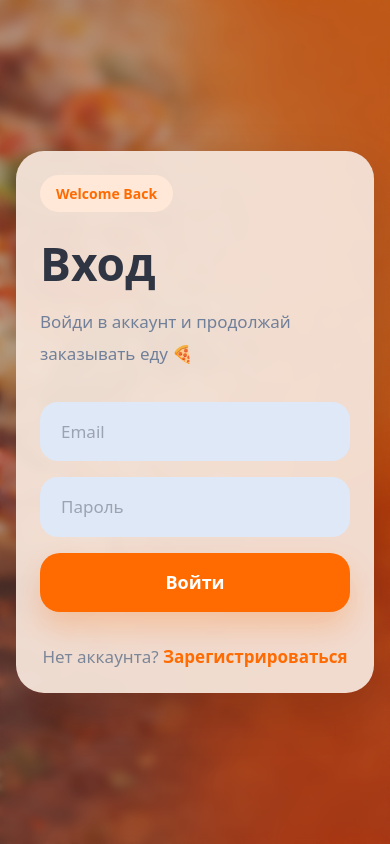
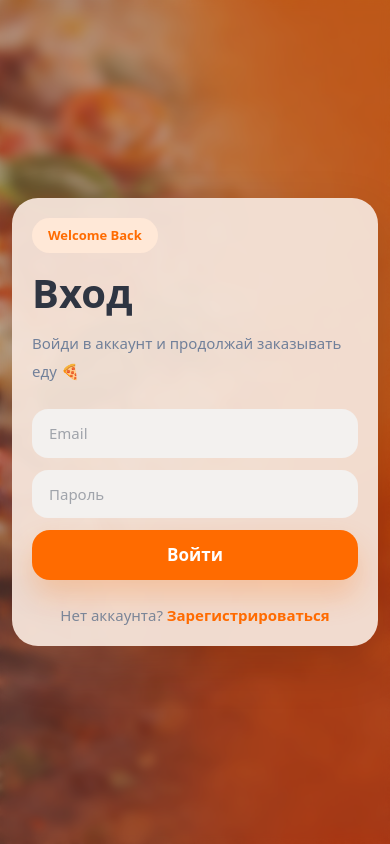
Before and after one commit to Ahror2006/Clickeat, a React (Vite) app: page /login in a window 390 px wide. Built offline with nearby package versions, Linux system fonts and the light colour scheme.

Commit message:
improve auth mobile pages

```diff
--- a/src/pages/login/page.tsx
+++ b/src/pages/login/page.tsx
@@ -1,4 +1,11 @@
-import { useRef, useState } from "react";
+import {
+  forwardRef,
+  useRef,
+  useState,
+  type ChangeEvent,
+  type FormEvent,
+  type KeyboardEvent,
+} from "react";
 import { Link, useNavigate } from "react-router";
 import { Helmet } from "react-helmet";
 import { useAuth } from "../../stores/auth.store";
@@ -22,15 +29,15 @@ export const LoginPage = () => {
   const [loading, setLoading] = useState(false);
 
   const focusNext = (
-    event: React.KeyboardEvent<HTMLInputElement>,
-    currentValue: string,
+    event: KeyboardEvent<HTMLInputElement>,
+    value: string,
     next?: React.RefObject<HTMLInputElement | null>
   ) => {
     if (event.key !== "Enter") return;
 
     event.preventDefault();
 
-    if (!currentValue.trim()) {
+    if (!value.trim()) {
       setError("Сначала заполни это поле");
       return;
     }
@@ -46,17 +53,16 @@ export const LoginPage = () => {
   };
 
   const handleChange =
-    (field: keyof typeof form) =>
-    (event: React.ChangeEvent<HTMLInputElement>) => {
+    (field: keyof typeof form) => (event: ChangeEvent<HTMLInputElement>) => {
       setForm((prev) => ({
         ...prev,
         [field]: event.target.value,
       }));
+
+      setError("");
     };
 
   const handleSubmit = async () => {
-    setError("");
-
     const email = form.email.trim().toLowerCase();
     const password = form.password.trim();
 
@@ -74,6 +80,7 @@ export const LoginPage = () => {
 
     try {
       setLoading(true);
+      setError("");
 
       const response = await api.post("/auth/login", {
         email,
@@ -88,17 +95,25 @@ export const LoginPage = () => {
 
       if (backendUser.role === "admin") {
         navigate("/admin");
-      } else if (backendUser.role === "employee") {
+        return;
+      }
+
+      if (backendUser.role === "employee") {
         navigate("/employee");
-      } else {
-        navigate("/");
+        return;
       }
+
+      navigate("/");
     } catch (err: any) {
-      const message = err?.response?.data?.message;
-      setError(message || "Неверный email или пароль");
+      setError(err?.response?.data?.message || "Неверный email или пароль");
     } finally {
       setLoading(false);
     }
+  };
+
+  const onSubmit = (event: FormEvent<HTMLFormElement>) => {
+    event.preventDefault();
+    void handleSubmit();
   };
 
   return (
@@ -112,42 +127,35 @@ export const LoginPage = () => {
         style={{ backgroundImage: `url(${AuthBg})` }}
       >
         <div className="absolute inset-0 bg-[rgba(30,20,10,0.28)] backdrop-blur-[4px]" />
+
         <div className="absolute inset-y-0 right-0 hidden w-[55%] bg-[radial-gradient(circle_at_center,rgba(255,125,0,0.92)_0%,rgba(255,110,0,0.86)_35%,rgba(255,110,0,0.68)_58%,rgba(255,110,0,0.20)_85%,transparent_100%)] lg:block" />
 
-        <div className="relative z-10 mx-auto flex min-h-screen max-w-[1400px] items-center justify-center gap-8 px-4 py-6 sm:px-8 lg:justify-between lg:py-10">
-          <div className="w-full max-w-[500px] rounded-[28px] bg-[#f5e4da]/95 p-6 shadow-[0_18px_50px_rgba(0,0,0,0.14)] sm:rounded-[34px] sm:p-10">
-            <div className="inline-flex rounded-full bg-[#ffe8d7] px-4 py-2 text-[14px] font-semibold text-[#ff6b00]">
+        <div className="relative z-10 mx-auto flex min-h-screen w-full max-w-[1400px] items-center justify-center px-3 py-4 sm:px-6 sm:py-6 lg:justify-between lg:px-8 lg:py-10">
+          <div className="w-full max-w-[500px] rounded-[26px] bg-[#f5e4da]/95 p-5 shadow-[0_18px_50px_rgba(0,0,0,0.14)] sm:p-8 lg:p-10">
+            <div className="inline-flex rounded-full bg-[#ffe8d7] px-4 py-2 text-[13px] font-semibold text-[#ff6b00] sm:text-[14px]">
               Welcome Back
             </div>
 
-            <h1 className="mt-7 text-[46px] font-extrabold leading-none text-[#2f3542] sm:text-[62px]">
+            <h1 className="mt-5 text-[40px] font-extrabold leading-none text-[#2f3542] sm:text-[54px] lg:text-[62px]">
               Вход
             </h1>
 
-            <p className="mt-5 text-[17px] leading-8 text-[#71809a] sm:text-[18px]">
+            <p className="mt-4 text-[15px] leading-7 text-[#71809a] sm:text-[17px] sm:leading-8">
               Войди в аккаунт и продолжай заказывать еду 🍕
             </p>
 
-            <form
-              onSubmit={(event) => {
-                event.preventDefault();
-                void handleSubmit();
-              }}
-              className="mt-8 space-y-4"
-            >
-              <Input
+            <form onSubmit={onSubmit} className="mt-6 space-y-3 sm:mt-8 sm:space-y-4">
+              <AuthInput
                 ref={emailRef}
                 type="email"
                 placeholder="Email"
                 value={form.email}
                 onChange={handleChange("email")}
-                onKeyDown={(event) =>
-                  focusNext(event, form.email, passwordRef)
-                }
+                onKeyDown={(event) => focusNext(event, form.email, passwordRef)}
                 autoComplete="email"
               />
 
-              <Input
+              <AuthInput
                 ref={passwordRef}
                 type="password"
                 placeholder="Пароль"
@@ -157,22 +165,22 @@ export const LoginPage = () => {
                 autoComplete="current-password"
               />
 
-              {error ? (
-                <div className="rounded-[18px] border border-[#ffd7d2] bg-[#fff3f1] px-4 py-3 text-[14px] font-medium text-[#d14d4d]">
+              {error && (
+                <div className="rounded-[16px] border border-[#ffd7d2] bg-[#fff3f1] px-4 py-3 text-[13px] font-semibold text-[#d14d4d] sm:text-[14px]">
                   {error}
                 </div>
-              ) : null}
+              )}
 
               <button
                 type="submit"
                 disabled={loading}
-                className="w-full rounded-[20px] bg-[#ff6b00] px-5 py-4 text-[18px] font-bold text-white shadow-[0_16px_30px_rgba(255,107,0,0.24)] transition hover:translate-y-[-1px] hover:bg-[#ff5b00] disabled:cursor-not-allowed disabled:opacity-60"
+                className="w-full rounded-[18px] bg-[#ff6b00] px-5 py-3 text-[17px] font-bold text-white shadow-[0_16px_30px_rgba(255,107,0,0.24)] transition hover:translate-y-[-1px] hover:bg-[#ff5b00] disabled:cursor-not-allowed disabled:opacity-60 sm:py-4 sm:text-[18px]"
               >
                 {loading ? "Входим..." : "Войти"}
               </button>
             </form>
 
-            <p className="mt-8 text-center text-[17px] text-[#7b8698]">
+            <p className="mt-6 text-center text-[15px] text-[#7b8698] sm:mt-8 sm:text-[17px]">
               Нет аккаунта?{" "}
               <Link to="/register" className="font-bold text-[#ff6b00]">
                 Зарегистрироваться
@@ -202,27 +210,14 @@ export const LoginPage = () => {
   );
 };
 
-const Input = ({
-  placeholder,
-  value,
-  onChange,
-  onKeyDown,
-  type = "text",
-  autoComplete,
-  ref,
-}: React.InputHTMLAttributes<HTMLInputElement> & {
-  ref?: React.Ref<HTMLInputElement>;
-}) => {
-  return (
-    <input
-      ref={ref}
-      type={type}
-      value={value}
-      onChange={onChange}
-      onKeyDown={onKeyDown}
-      placeholder={placeholder}
-      autoComplete={autoComplete}
-      className="auth-input w-full rounded-[18px] border border-transparent bg-[#dfe8f6] px-5 py-4 text-[17px] text-[#2f3542] outline-none transition focus:border-[#ffb37a] focus:bg-white"
-    />
-  );
-};
+const AuthInput = forwardRef<HTMLInputElement, React.InputHTMLAttributes<HTMLInputElement>>(
+  function AuthInput({ className = "", ...props }, ref) {
+    return (
+      <input
+        ref={ref}
+        {...props}
+        className={`w-full rounded-[16px] border border-transparent bg-[#f3f1ef] px-4 py-3 text-[15px] text-[#4d5868] outline-none transition focus:border-[#ff8b39] focus:bg-white sm:px-5 sm:py-4 sm:text-[16px] ${className}`}
+      />
+    );
+  }
+);
--- a/src/pages/register/page.tsx
+++ b/src/pages/register/page.tsx
@@ -1,4 +1,12 @@
-import { useMemo, useRef, useState } from "react";
+import {
+  forwardRef,
+  useMemo,
+  useRef,
+  useState,
+  type ChangeEvent,
+  type FormEvent,
+  type KeyboardEvent,
+} from "react";
 import { Link, useNavigate } from "react-router";
 import { Helmet } from "react-helmet";
 import { useAuth } from "../../stores/auth.store";
@@ -29,31 +37,28 @@ export const RegisterPage = () => {
   const [error, setError] = useState("");
   const [loading, setLoading] = useState(false);
 
-  const passwordTouched = form.password.length > 0;
-  const confirmTouched = form.confirmPassword.length > 0;
-
   const passwordStatus = useMemo(() => {
-    if (!passwordTouched) return null;
+    if (!form.password) return "empty";
     if (form.password.length < 8) return "short";
     return "ok";
-  }, [form.password, passwordTouched]);
+  }, [form.password]);
 
   const confirmStatus = useMemo(() => {
-    if (!confirmTouched) return null;
-    if (form.confirmPassword !== form.password) return "mismatch";
+    if (!form.confirmPassword) return "empty";
+    if (form.password !== form.confirmPassword) return "mismatch";
     return "ok";
-  }, [form.confirmPassword, form.password, confirmTouched]);
+  }, [form.password, form.confirmPassword]);
 
   const focusNext = (
-    event: React.KeyboardEvent<HTMLInputElement>,
-    currentValue: string,
+    event: KeyboardEvent<HTMLInputElement>,
+    value: string,
     next?: React.RefObject<HTMLInputElement | null>
   ) => {
     if (event.key !== "Enter") return;
 
     event.preventDefault();
 
-    if (!currentValue.trim()) {
+    if (!value.trim()) {
       setError("Сначала заполни это поле");
       return;
     }
@@ -69,20 +74,20 @@ export const RegisterPage = () => {
   };
 
   const handleChange =
-    (field: keyof typeof form) =>
-    (event: React.ChangeEvent<HTMLInputElement>) => {
+    (field: keyof typeof form) => (event: ChangeEvent<HTMLInputElement>) => {
       setForm((prev) => ({
         ...prev,
         [field]: event.target.value,
       }));
+
+      setError("");
     };
 
   const handleSubmit = async () => {
-    setError("");
-
     const name = form.name.trim();
     const email = form.email.trim().toLowerCase();
-    const phone = `${countryCode} ${form.phone.trim()}`.trim();
+    const phoneOnly = form.phone.trim();
+    const phone = `${countryCode} ${phoneOnly}`.trim();
     const password = form.password.trim();
     const confirmPassword = form.confirmPassword.trim();
 
@@ -98,7 +103,7 @@ export const RegisterPage = () => {
       return;
     }
 
-    if (!form.phone.trim()) {
+    if (!phoneOnly) {
       setError("Введите телефон");
       phoneRef.current?.focus();
       return;
@@ -130,6 +135,7 @@ export const RegisterPage = () => {
 
     try {
       setLoading(true);
+      setError("");
 
       const response = await api.post("/auth/register", {
         name,
@@ -146,11 +152,15 @@ export const RegisterPage = () => {
 
       navigate("/");
     } catch (err: any) {
-      const message = err?.response?.data?.message;
-      setError(message || "Ошибка регистрации. Попробуй снова");
+      setError(err?.response?.data?.message || "Ошибка регистрации");
     } finally {
       setLoading(false);
     }
+  };
+
+  const onSubmit = (event: FormEvent<HTMLFormElement>) => {
+    event.preventDefault();
+    void handleSubmit();
   };
 
   return (
@@ -164,30 +174,25 @@ export const RegisterPage = () => {
         style={{ backgroundImage: `url(${AuthBg})` }}
       >
         <div className="absolute inset-0 bg-[rgba(30,20,10,0.28)] backdrop-blur-[4px]" />
+
         <div className="absolute inset-y-0 right-0 hidden w-[55%] bg-[radial-gradient(circle_at_center,rgba(255,125,0,0.92)_0%,rgba(255,110,0,0.86)_35%,rgba(255,110,0,0.68)_58%,rgba(255,110,0,0.20)_85%,transparent_100%)] lg:block" />
 
-        <div className="relative z-10 mx-auto flex min-h-screen max-w-[1400px] items-center justify-center gap-8 px-4 py-6 sm:px-8 lg:justify-between lg:py-10">
-          <div className="w-full max-w-[540px] rounded-[28px] bg-[#f5e4da]/95 p-6 shadow-[0_18px_50px_rgba(0,0,0,0.14)] sm:rounded-[34px] sm:p-10">
-            <div className="inline-flex rounded-full bg-[#ffe8d7] px-4 py-2 text-[14px] font-semibold text-[#ff6b00]">
+        <div className="relative z-10 mx-auto flex min-h-screen w-full max-w-[1400px] items-center justify-center px-3 py-4 sm:px-6 sm:py-6 lg:justify-between lg:px-8 lg:py-10">
+          <div className="w-full max-w-[540px] rounded-[26px] bg-[#f5e4da]/95 p-5 shadow-[0_18px_50px_rgba(0,0,0,0.14)] sm:p-8 lg:p-10">
+            <div className="inline-flex rounded-full bg-[#ffe8d7] px-4 py-2 text-[13px] font-semibold text-[#ff6b00] sm:text-[14px]">
               ClickEat Account
             </div>
 
-            <h1 className="mt-7 text-[42px] font-extrabold leading-none text-[#2f3542] sm:text-[56px]">
+            <h1 className="mt-5 text-[38px] font-extrabold leading-none text-[#2f3542] sm:text-[50px] lg:text-[56px]">
               Регистрация
             </h1>
 
-            <p className="mt-5 text-[17px] leading-8 text-[#71809a] sm:text-[18px]">
+            <p className="mt-4 text-[15px] leading-7 text-[#71809a] sm:text-[17px] sm:leading-8">
               Создай аккаунт и начни заказывать любимую еду быстро и удобно
             </p>
 
-            <form
-              onSubmit={(event) => {
-                event.preventDefault();
-                void handleSubmit();
-              }}
-              className="mt-8 space-y-4"
-            >
-              <Input
+            <form onSubmit={onSubmit} className="mt-6 space-y-3 sm:mt-8 sm:space-y-4">
+              <AuthInput
                 ref={nameRef}
                 placeholder="Ваше имя"
                 value={form.name}
@@ -196,7 +201,7 @@ export const RegisterPage = () => {
                 autoComplete="name"
               />
 
-              <Input
+              <AuthInput
                 ref={emailRef}
                 type="email"
                 placeholder="Email"
@@ -206,30 +211,28 @@ export const RegisterPage = () => {
                 autoComplete="email"
               />
 
-              <div className="grid grid-cols-[125px_1fr] gap-3 sm:grid-cols-[130px_1fr]">
+              <div className="grid grid-cols-[115px_1fr] gap-3 sm:grid-cols-[130px_1fr]">
                 <select
                   value={countryCode}
                   onChange={(event) => setCountryCode(event.target.value)}
-                  className="rounded-[18px] border border-transparent bg-[#f3f1ef] px-4 py-4 text-[16px] text-[#4d5868] outline-none"
+                  className="w-full rounded-[16px] border border-transparent bg-[#f3f1ef] px-3 py-3 text-[15px] text-[#4d5868] outline-none transition focus:border-[#ff8b39] focus:bg-white sm:px-4 sm:py-4 sm:text-[16px]"
                 >
                   <option>UZ +998</option>
                   <option>KZ +7</option>
                   <option>RU +7</option>
                 </select>
 
-                <Input
+                <AuthInput
                   ref={phoneRef}
                   placeholder="90 123 45 67"
                   value={form.phone}
                   onChange={handleChange("phone")}
-                  onKeyDown={(event) =>
-                    focusNext(event, form.phone, passwordRef)
-                  }
+                  onKeyDown={(event) => focusNext(event, form.phone, passwordRef)}
                   autoComplete="tel"
                 />
               </div>
 
-              <Input
+              <AuthInput
                 ref={passwordRef}
                 type="password"
                 placeholder="Пароль"
@@ -241,58 +244,56 @@ export const RegisterPage = () => {
                 autoComplete="new-password"
               />
 
-              {passwordStatus === "short" ? (
-                <p className="text-[14px] font-semibold text-[#d14d4d]">
+              {passwordStatus === "short" && (
+                <p className="text-[13px] font-semibold text-[#d14d4d] sm:text-[14px]">
                   Минимум 8 символов
                 </p>
-              ) : null}
+              )}
 
-              {passwordStatus === "ok" ? (
-                <p className="text-[14px] font-semibold text-[#3ab45b]">
+              {passwordStatus === "ok" && (
+                <p className="text-[13px] font-semibold text-[#31a853] sm:text-[14px]">
                   Пароль подходит
                 </p>
-              ) : null}
+              )}
 
-              <Input
+              <AuthInput
                 ref={confirmPasswordRef}
                 type="password"
                 placeholder="Подтвердите пароль"
                 value={form.confirmPassword}
                 onChange={handleChange("confirmPassword")}
-                onKeyDown={(event) =>
-                  focusNext(event, form.confirmPassword)
-                }
+                onKeyDown={(event) => focusNext(event, form.confirmPassword)}
                 autoComplete="new-password"
               />
 
-              {confirmStatus === "mismatch" ? (
-                <p className="text-[14px] font-semibold text-[#f08a24]">
+              {confirmStatus === "mismatch" && (
+                <p className="text-[13px] font-semibold text-[#f08a24] sm:text-[14px]">
                   Пароли не совпадают
                 </p>
-              ) : null}
+              )}
 
-              {confirmStatus === "ok" ? (
-                <p className="text-[14px] font-semibold text-[#3ab45b]">
+              {confirmStatus === "ok" && (
+                <p className="text-[13px] font-semibold text-[#31a853] sm:text-[14px]">
                   Пароли совпадают
                 </p>
-              ) : null}
+              )}
 
-              {error ? (
-                <div className="rounded-[18px] border border-[#ffd7d2] bg-[#fff3f1] px-4 py-3 text-[14px] font-medium text-[#d14d4d]">
+              {error && (
+                <div className="rounded-[16px] border border-[#ffd7d2] bg-[#fff3f1] px-4 py-3 text-[13px] font-semibold text-[#d14d4d] sm:text-[14px]">
                   {error}
                 </div>
-              ) : null}
+              )}
 
               <button
                 type="submit"
                 disabled={loading}
-                className="w-full rounded-[20px] bg-[#ff8b39] px-5 py-4 text-[18px] font-bold text-white shadow-[0_16px_30px_rgba(255,107,0,0.18)] transition hover:translate-y-[-1px] hover:bg-[#ff7a1f] disabled:cursor-not-allowed disabled:opacity-60"
+                className="w-full rounded-[18px] bg-[#ff8b39] px-5 py-3 text-[17px] font-bold text-white shadow-[0_16px_30px_rgba(255,107,0,0.18)] transition hover:translate-y-[-1px] hover:bg-[#ff7a1f] disabled:cursor-not-allowed disabled:opacity-60 sm:py-4 sm:text-[18px]"
               >
                 {loading ? "Создаём..." : "Создать аккаунт"}
               </button>
             </form>
 
-            <p className="mt-8 text-center text-[17px] text-[#7b8698]">
+            <p className="mt-6 text-center text-[15px] text-[#7b8698] sm:mt-8 sm:text-[17px]">
               Уже есть аккаунт?{" "}
               <Link to="/login" className="font-bold text-[#ff6b00]">
                 Войти
@@ -322,27 +323,14 @@ export const RegisterPage = () => {
   );
 };
 
-const Input = ({
-  placeholder,
-  value,
-  onChange,
-  onKeyDown,
-  type = "text",
-  autoComplete,
-  ref,
-}: React.InputHTMLAttributes<HTMLInputElement> & {
-  ref?: React.Ref<HTMLInputElement>;
-}) => {
-  return (
-    <input
-      ref={ref}
-      type={type}
-      placeholder={placeholder}
-      value={value}
-      onChange={onChange}
-      onKeyDown={onKeyDown}
-      autoComplete={autoComplete}
-      className="w-full rounded-[18px] border border-transparent bg-[#f3f1ef] px-5 py-4 text-[16px] text-[#4d5868] outline-none transition focus:border-[#ff8b39] focus:bg-white"
-    />
-  );
-};
+const AuthInput = forwardRef<HTMLInputElement, React.InputHTMLAttributes<HTMLInputElement>>(
+  function AuthInput({ className = "", ...props }, ref) {
+    return (
+      <input
+        ref={ref}
+        {...props}
+        className={`w-full rounded-[16px] border border-transparent bg-[#f3f1ef] px-4 py-3 text-[15px] text-[#4d5868] outline-none transition focus:border-[#ff8b39] focus:bg-white sm:px-5 sm:py-4 sm:text-[16px] ${className}`}
+      />
+    );
+  }
+);
```
